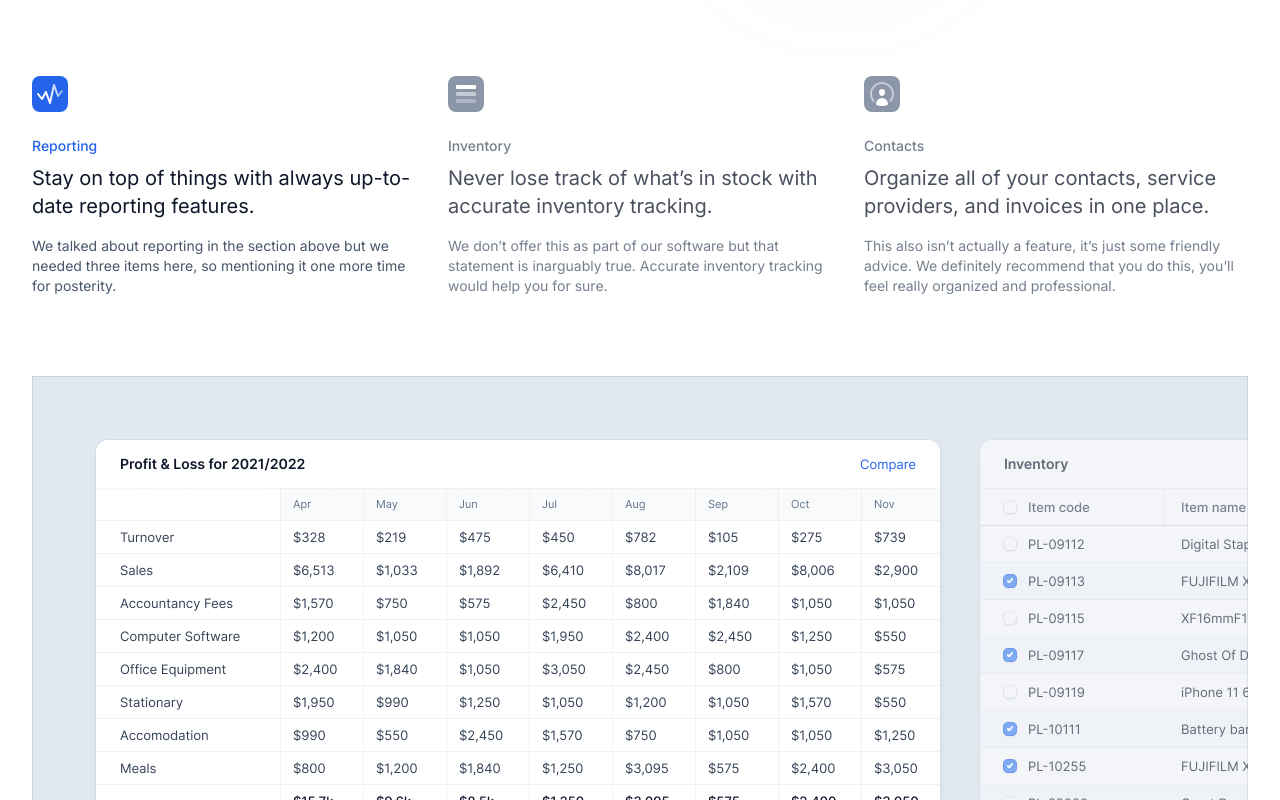
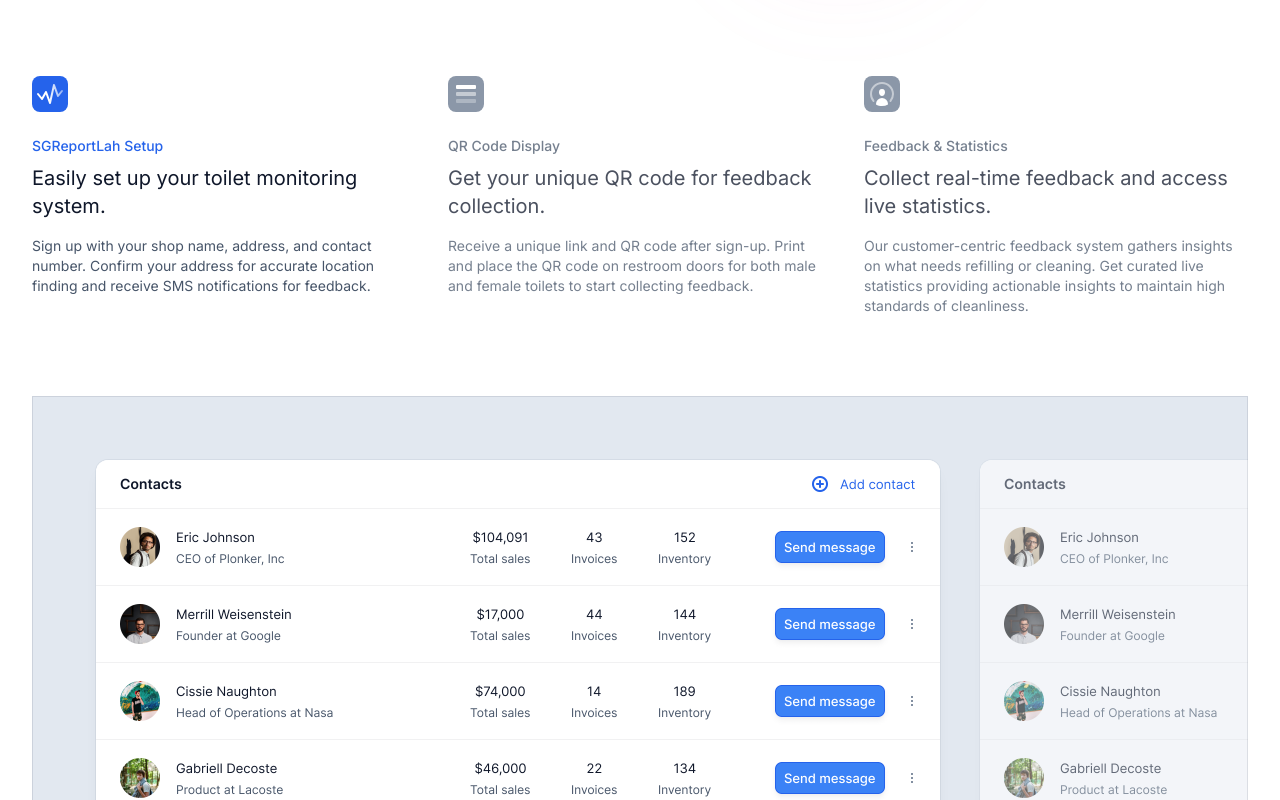
Before and after one commit to pss-coder/flush-feedback-sg, a Next.js app: page / in a window 1280 px wide. Shown: the part 1100-1900 px from the top of the page. Built offline with nearby package versions, Linux system fonts and the light colour scheme.

Commit message:
update features section

```diff
--- a/src/app/feedback/route.ts
+++ b/src/app/feedback/route.ts
@@ -15,12 +15,13 @@ export async function POST(req: Request) {
 
   const feedbacks = res.feedback
   const shopId = res.shopid
+  const gender = res.gender
 
   console.log(feedbacks)
 
   const feedback: Feedback = {
     shop_id: shopId,
-    gender: 'male', // TODO
+    gender: gender,
 
     bin_full: feedbacks.bin_full,
     dirty_basin: feedbacks.dirty_basin,
--- a/src/components/FeedbackButtons.tsx
+++ b/src/components/FeedbackButtons.tsx
@@ -5,6 +5,9 @@ import { redirect } from 'next/navigation';
 import { useState } from 'react';
 import { navigateToFeedbackSubmit } from '../../utils/action';
 import { ShopDB } from '../../lib/shop/shopManager';
+
+import mirror from '@/images/mirror.png';
+import Image from 'next/image';
 
 const people = [
   {
@@ -24,6 +27,7 @@ export default function FeedbackButtons({ shop } : {
 }) {
 
   const [selectedButtons, setSelectedButtons] = useState<string[]>([]);
+  const [gender, setGender] = useState<string>('');
 
   const buttonLabels = [
     'Bin Full',
@@ -95,7 +99,7 @@ export default function FeedbackButtons({ shop } : {
       headers: {
         'Content-Type': 'application/json',
       },
-      body: JSON.stringify({ feedback: mapSelectedButtonsToDbColumns(selectedButtons), shopid: shop.id }),
+      body: JSON.stringify({ feedback: mapSelectedButtonsToDbColumns(selectedButtons), shopid: shop.id, gender}),
     });
 
     if (response.status == 200) {
@@ -108,30 +112,83 @@ export default function FeedbackButtons({ shop } : {
     }
   };
 
+  function getImageForLabel(label) {
+    // const images = {
+    //   Button1: 'path/to/image1.png',
+    //   Button2: 'path/to/image2.png',
+    //   Button3: 'path/to/image3.png',
+    //   // Add more mappings as needed
+    // };
+    return mirror;
+  }
+
   return (
-    <div className="flex flex-col items-center justify-center min-h-screen bg-gray-100">
+<div className="flex flex-col items-center justify-center min-h-screen bg-gray-100 p-4">
   <div className="mb-4 text-center">
     <h1 className="text-2xl font-bold">{shop.name}</h1>
     <p className="text-lg text-gray-600">{shop.address}</p>
+
+   {/* Radio button slider for gender selection */}
+   <div className="mt-4 flex items-center justify-center space-x-4">
+          <input
+            type="radio"
+            id="male"
+            name="gender"
+            value="male"
+            checked={gender === 'male'}
+            onChange={(e) => setGender(e.target.value)}
+            className="hidden peer/male"
+          />
+          <label
+            htmlFor="male"
+            className="px-4 py-2 bg-gray-300 rounded-full cursor-pointer peer-checked/male:bg-blue-600 peer-checked/male:text-white"
+          >
+            Male
+          </label>
+
+          <input
+            type="radio"
+            id="female"
+            name="gender"
+            value="female"
+            checked={gender === 'female'}
+            onChange={(e) => setGender(e.target.value)}
+            className="hidden peer/female"
+          />
+          <label
+            htmlFor="female"
+            className="px-4 py-2 bg-gray-300 rounded-full cursor-pointer peer-checked/female:bg-pink-600 peer-checked/female:text-white"
+          >
+            Female
+          </label>
         </div>
-    <div className="grid grid-cols-4 gap-4 p-4 bg-white rounded-lg shadow-lg">
+
+
+  </div>
+  <div className="grid grid-cols-2 sm:grid-cols-3 md:grid-cols-4 gap-4 p-4 bg-white rounded-lg shadow-lg overflow-y-auto">
     {buttonLabels.map((label) => (
       <button
         key={label}
         onClick={() => toggleButtonSelection(label)}
-            className={`col-span-1 p-4 rounded-lg focus:outline-none focus:ring-2 ${
+        className={`p-4 rounded-lg focus:outline-none ${
           selectedButtons.includes(label)
-                ? 'bg-blue-600 text-white'
-                : 'bg-blue-500 text-white hover:bg-blue-600 focus:ring-blue-300'
-            }`}
+            ? 'shadow-lg border-2 border-red-600'
+            : 'border-2 border-black hover:shadow-md'
+        } bg-white`}
       >
-            {label}
+        <div className="flex flex-col items-center">
+          <Image src={getImageForLabel(label)} alt={label} className="mb-2 w-8 h-8" />
+          <span>{label}</span>
+        </div>
       </button>
     ))}
   </div>
   <button
     onClick={() => handleSubmit()}
-    className="mt-4 px-6 py-3 text-white bg-gray-800 rounded-lg hover:bg-gray-900 focus:outline-none focus:ring-2 focus:ring-gray-500">Submit</button>
+    className="mt-4 px-6 py-3 text-white bg-gray-800 rounded-lg hover:bg-gray-900 focus:outline-none focus:ring-2 focus:ring-gray-500"
+  >
+    Submit
+  </button>
 </div>
 
   )
--- a/src/components/SecondaryFeatures.tsx
+++ b/src/components/SecondaryFeatures.tsx
@@ -20,12 +20,12 @@ interface Feature {
 
 const features: Array<Feature> = [
   {
-    name: 'Reporting',
-    summary: 'Stay on top of things with always up-to-date reporting features.',
+    name: 'SGReportLah Setup',
+    summary: 'Easily set up your toilet monitoring system.',
     description:
-      'We talked about reporting in the section above but we needed three items here, so mentioning it one more time for posterity.',
-    image: screenshotProfitLoss,
-    icon: function ReportingIcon() {
+      'Sign up with your shop name, address, and contact number. Confirm your address for accurate location finding and receive SMS notifications for feedback.',
+    image: screenshotContacts,
+    icon: function SetupIcon() {
       let id = useId()
       return (
         <>
@@ -54,13 +54,13 @@ const features: Array<Feature> = [
     },
   },
   {
-    name: 'Inventory',
+    name: 'QR Code Display',
     summary:
-      'Never lose track of what’s in stock with accurate inventory tracking.',
+      'Get your unique QR code for feedback collection.',
     description:
-      'We don’t offer this as part of our software but that statement is inarguably true. Accurate inventory tracking would help you for sure.',
-    image: screenshotInventory,
-    icon: function InventoryIcon() {
+      'Receive a unique link and QR code after sign-up. Print and place the QR code on restroom doors for both male and female toilets to start collecting feedback.',
+    image: screenshotContacts,
+    icon: function QRCodeIcon() {
       return (
         <>
           <path
@@ -82,13 +82,13 @@ const features: Array<Feature> = [
     },
   },
   {
-    name: 'Contacts',
+    name: 'Feedback & Statistics',
     summary:
-      'Organize all of your contacts, service providers, and invoices in one place.',
+      'Collect real-time feedback and access live statistics.',
     description:
-      'This also isn’t actually a feature, it’s just some friendly advice. We definitely recommend that you do this, you’ll feel really organized and professional.',
+      'Our customer-centric feedback system gathers insights on what needs refilling or cleaning. Get curated live statistics providing actionable insights to maintain high standards of cleanliness.',
     image: screenshotContacts,
-    icon: function ContactsIcon() {
+    icon: function FeedbackStatisticsIcon() {
       return (
         <>
           <path
@@ -105,6 +105,7 @@ const features: Array<Feature> = [
     },
   },
 ]
+
 
 function Feature({
   feature,
```
Also changed, not shown: src/images/mirror.png (added). Lines whose indentation alone changed are shown as unchanged.
